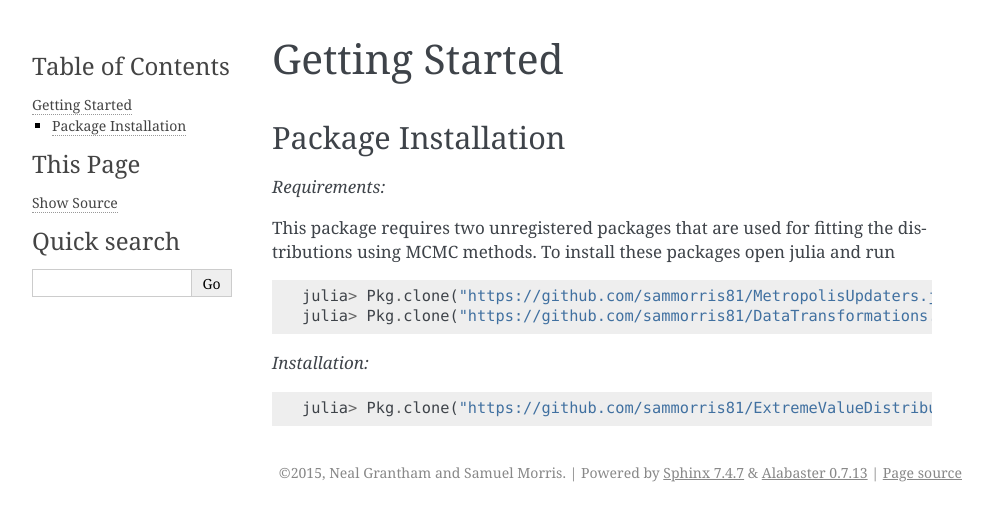
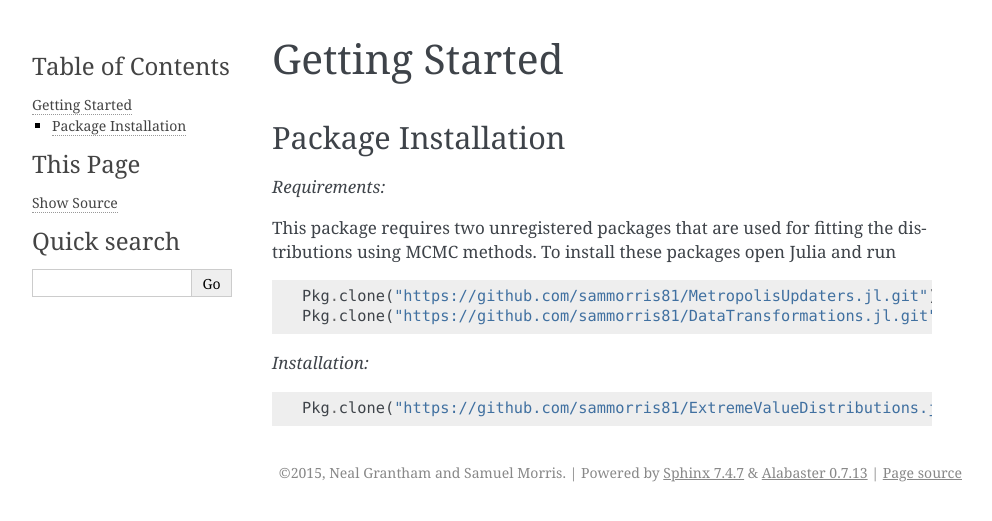
Before and after one commit to sammorris81/ExtremeValueDistributions.jl, a Sphinx documentation site: the page built from docs/source/starting.rst, in a window 1280 px wide. Shown: the top 521 px of the page, without its empty margins (148-1140 px from the left). Built offline with Sphinx 7.4.7, drawn with Linux system fonts in a browser that asks for light colours; formulas are drawn with MathJax 3.

Commit message:
remove julia> from the installation page

```diff
--- a/docs/source/starting.rst
+++ b/docs/source/starting.rst
@@ -6,16 +6,16 @@ Package Installation
 
 *Requirements:*
 
-This package requires two unregistered packages that are used for fitting the distributions using MCMC methods. To install these packages open julia and run
+This package requires two unregistered packages that are used for fitting the distributions using MCMC methods. To install these packages open Julia and run
 
 .. code-block:: julia
 
-    julia> Pkg.clone("https://github.com/sammorris81/MetropolisUpdaters.jl.git")
-    julia> Pkg.clone("https://github.com/sammorris81/DataTransformations.jl.git")
+    Pkg.clone("https://github.com/sammorris81/MetropolisUpdaters.jl.git")
+    Pkg.clone("https://github.com/sammorris81/DataTransformations.jl.git")
 
 
 *Installation:*
 
 .. code-block:: julia
 
-    julia> Pkg.clone("https://github.com/sammorris81/ExtremeValueDistributions.jl.git")
+    Pkg.clone("https://github.com/sammorris81/ExtremeValueDistributions.jl.git")
```
